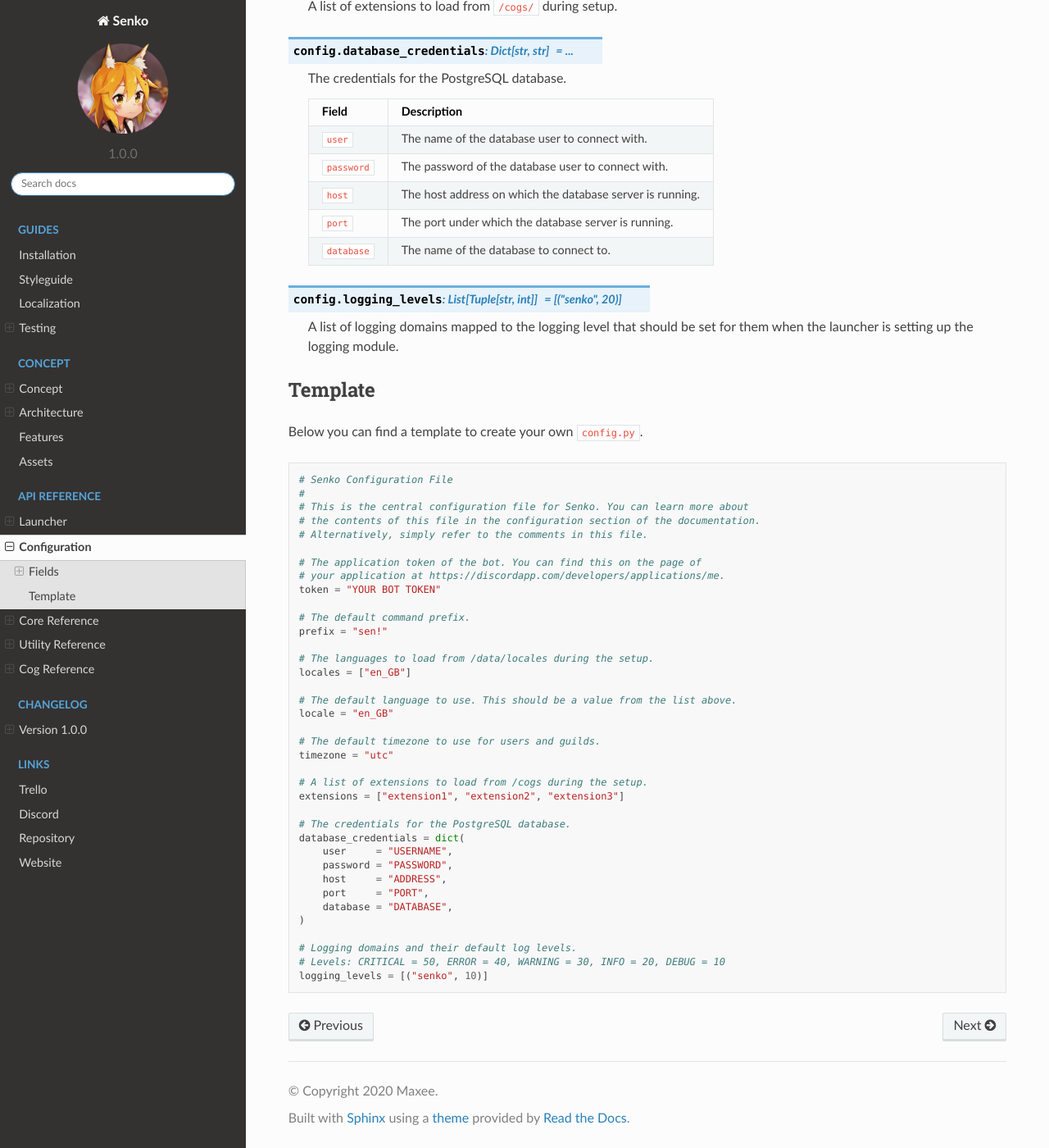
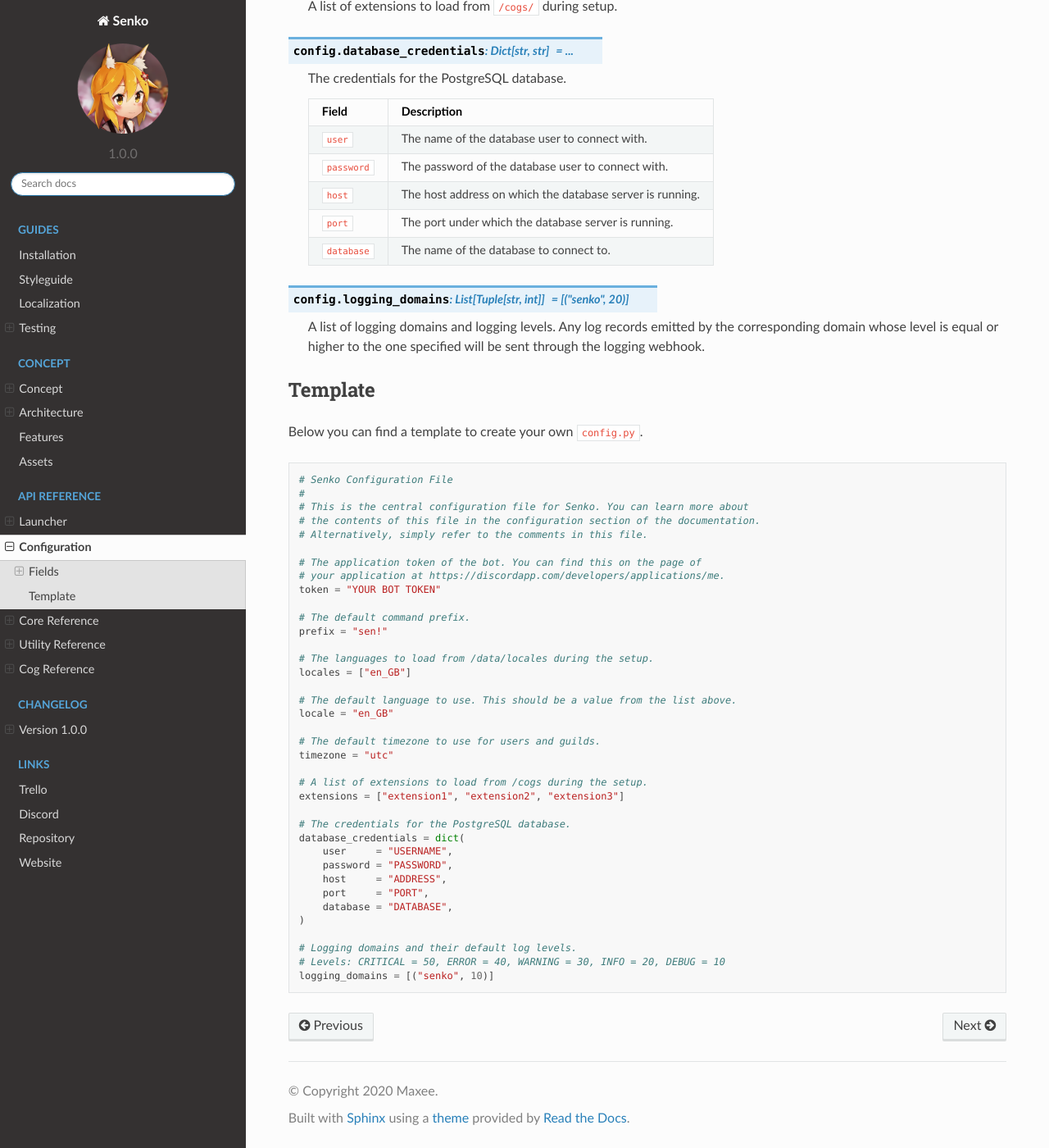
Before and after one commit to thatoneolib/senko, a Sphinx documentation site: the page built from docs/source/api/config.rst, in a window 1280 px wide and 1400 px high, scrolled down 864 px. Shown: the whole window at 82% size. Built offline with Sphinx 7.4.7 and the Read the Docs theme 2.0.0, drawn with Linux system fonts in a browser that asks for light colours.

Commit message:
Rename config.logging_levels to logging_domains

```diff
--- a/docs/source/api/config.rst
+++ b/docs/source/api/config.rst
@@ -64,12 +64,13 @@ Fields
     ``database``    The name of the database to connect to.
     =============== ===========================================================
 
-.. data:: config.logging_levels
+.. data:: config.logging_domains
     :type: List[Tuple[str, int]]
     :value: [("senko", 20)]
 
-    A list of logging domains mapped to the logging level that should be set
-    for them when the launcher is setting up the logging module.
+    A list of logging domains and logging levels. Any log records emitted
+    by the corresponding domain whose level is equal or higher to the one
+    specified will be sent through the logging webhook.
 
 Template
 ********
@@ -114,4 +115,4 @@ Below you can find a template to create your own ``config.py``.
 
     # Logging domains and their default log levels.
     # Levels: CRITICAL = 50, ERROR = 40, WARNING = 30, INFO = 20, DEBUG = 10
-    logging_levels = [("senko", 10)]
+    logging_domains = [("senko", 10)]
```
